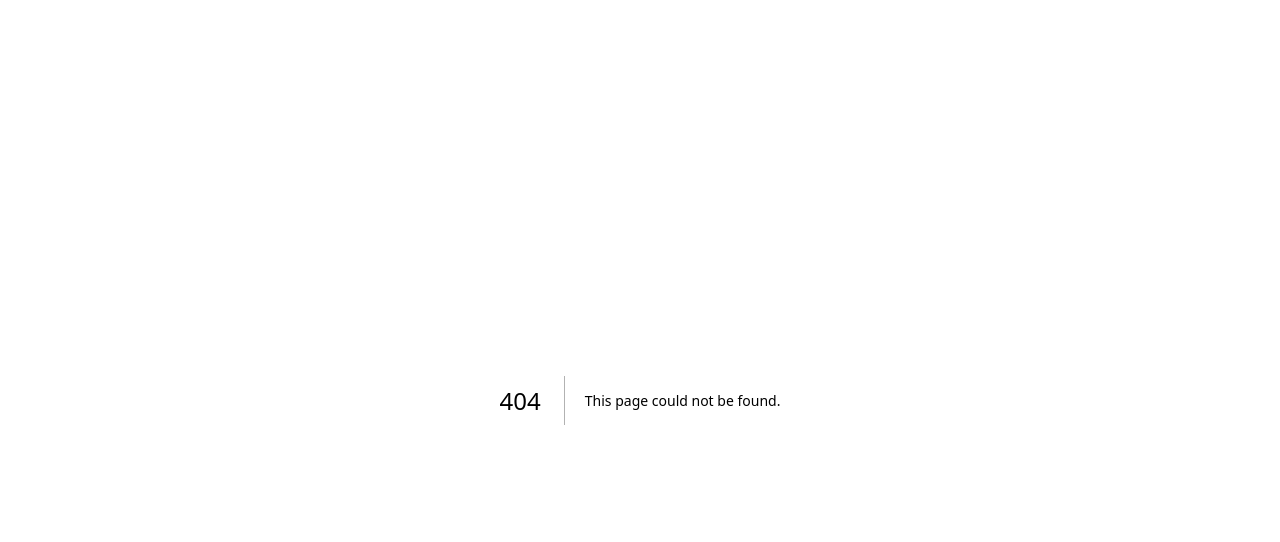
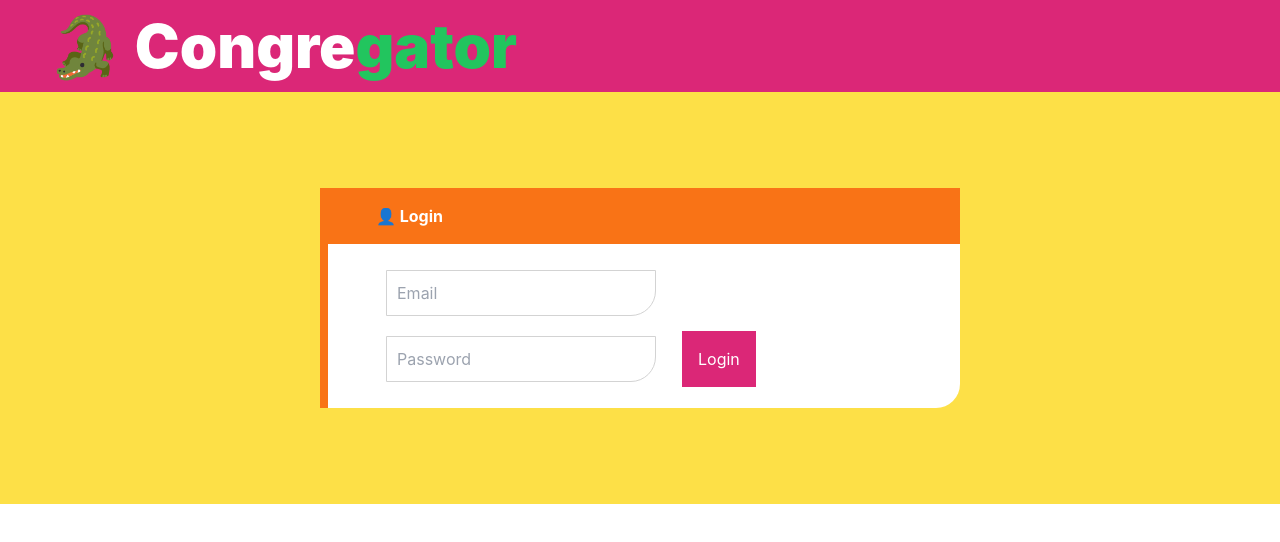
Before and after one commit to ijambro/congregator, a Next.js app: page /login in a window 1280 px wide. Before the commit this address had no page. Shown: the top 542 px of the page. Built offline with nearby package versions, Linux system fonts and the light colour scheme.

Commit message:
Add Login page

```diff
--- /dev/null
+++ b/pages/login.tsx
@@ -0,0 +1,29 @@
+import PageHead from "../components/PageHead";
+import Header from "../components/Header";
+import Link from "next/link";
+
+export default function Login() {
+  return (
+    <div>
+      <PageHead />
+
+      <Header />
+
+      <main className={"w-full flex place-content-center bg-yellow-300"}>
+        <div className="w-1/2 min-w-min border-l-8 border-l-orange-500 rounded-br-3xl overflow-hidden my-24">
+          <div className="w-full bg-orange-500 text-white font-bold px-12 py-4 flex flex-row justify-middle">
+            <span>👤 Login</span>
+          </div>
+          <form className="bg-white px-12 py-4">
+            <input name="email" type={"email"} placeholder="Email" />
+            <input name="password" type={"password"} placeholder="Password" />
+            <Link href="/">
+              <button className="bg-pink-600 text-white p-4 mx-4">Login</button>
+            </Link>
+            <br></br>
+          </form>
+        </div>
+      </main>
+    </div>
+  );
+}
--- a/styles/Home.module.css
+++ b/styles/Home.module.css
@@ -1,10 +1,10 @@
-.container {
+/* .container {
   padding: 0 2rem;
-}
+} */
 
 .main {
   /* background-color: cornflowerblue; */
-  min-height: 100vh;
+  /* min-height: 100vh; */
   padding: 4rem 0;
   flex: 1;
   display: flex;
--- a/styles/globals.css
+++ b/styles/globals.css
@@ -15,6 +15,15 @@ a {
   text-decoration: none;
 }
 
+input {
+  margin: 10px;
+  padding: 10px;
+  min-height: 20px;
+
+  border: 1px solid lightgray;
+  border-bottom-right-radius: 25px;
+}
+
 * {
   box-sizing: border-box;
 }
```
Also changed, not shown: public/gator.png (added).
